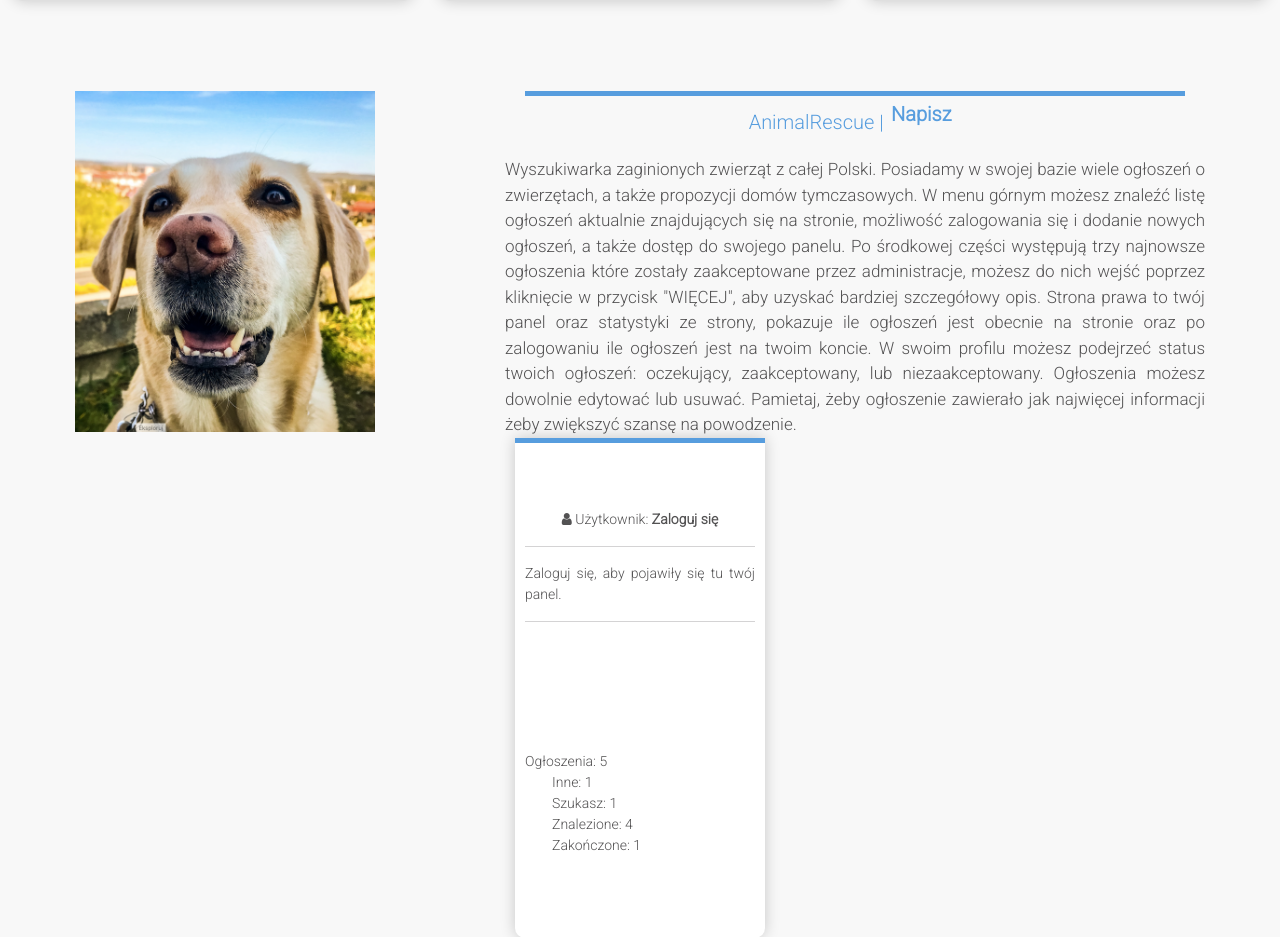
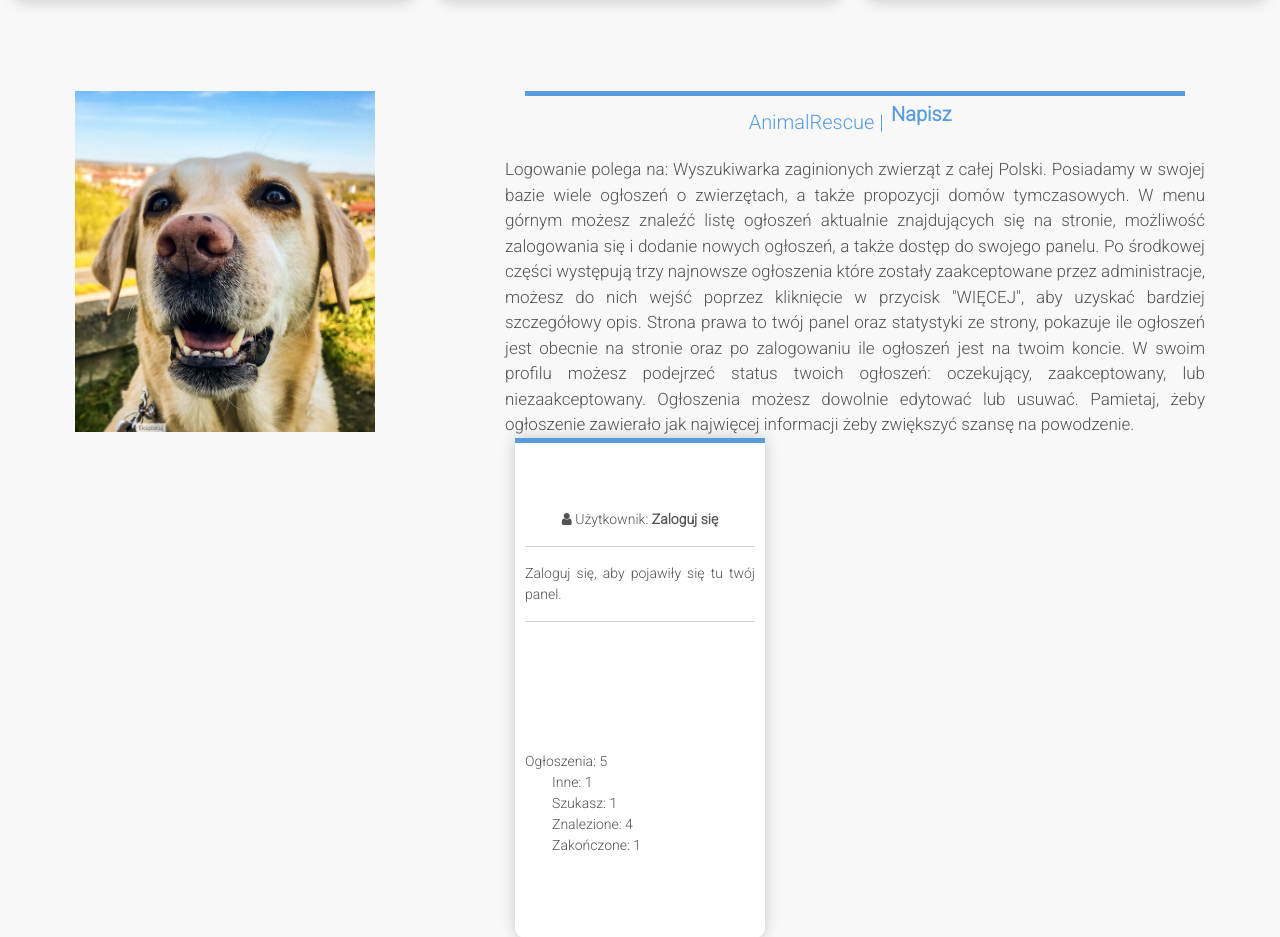
Before and after one commit to tomakordek/AnimalRescue, a Django app: page / in a window 1280 px wide. Shown: the part 582-1519 px from the top of the page. Run offline with Django 3.2, Linux system fonts and the light colour scheme; data comes from the database, SQL or seed files in the repository; some libraries are stand-ins or nearby versions.

Commit message:
Dodany tekst

```diff
--- a/index/templates/index/index.html
+++ b/index/templates/index/index.html
@@ -52,7 +52,7 @@
           			      </span>
           	      </p>
           </div>
-        Wyszukiwarka zaginionych zwierząt z całej Polski. Posiadamy w swojej bazie wiele ogłoszeń o zwierzętach, a także propozycji domów tymczasowych.
+        Logowanie polega na: Wyszukiwarka zaginionych zwierząt z całej Polski. Posiadamy w swojej bazie wiele ogłoszeń o zwierzętach, a także propozycji domów tymczasowych.
         W menu górnym możesz znaleźć listę ogłoszeń aktualnie znajdujących się na stronie, możliwość zalogowania się i dodanie nowych ogłoszeń, a także dostęp do swojego panelu.
         Po środkowej części występują trzy najnowsze ogłoszenia które zostały zaakceptowane przez administracje, możesz do nich wejść poprzez kliknięcie w przycisk "WIĘCEJ", aby uzyskać bardziej szczegółowy opis.
         Strona prawa to twój panel oraz statystyki ze strony, pokazuje ile ogłoszeń jest obecnie na stronie oraz po zalogowaniu ile ogłoszeń jest na twoim koncie.
```
